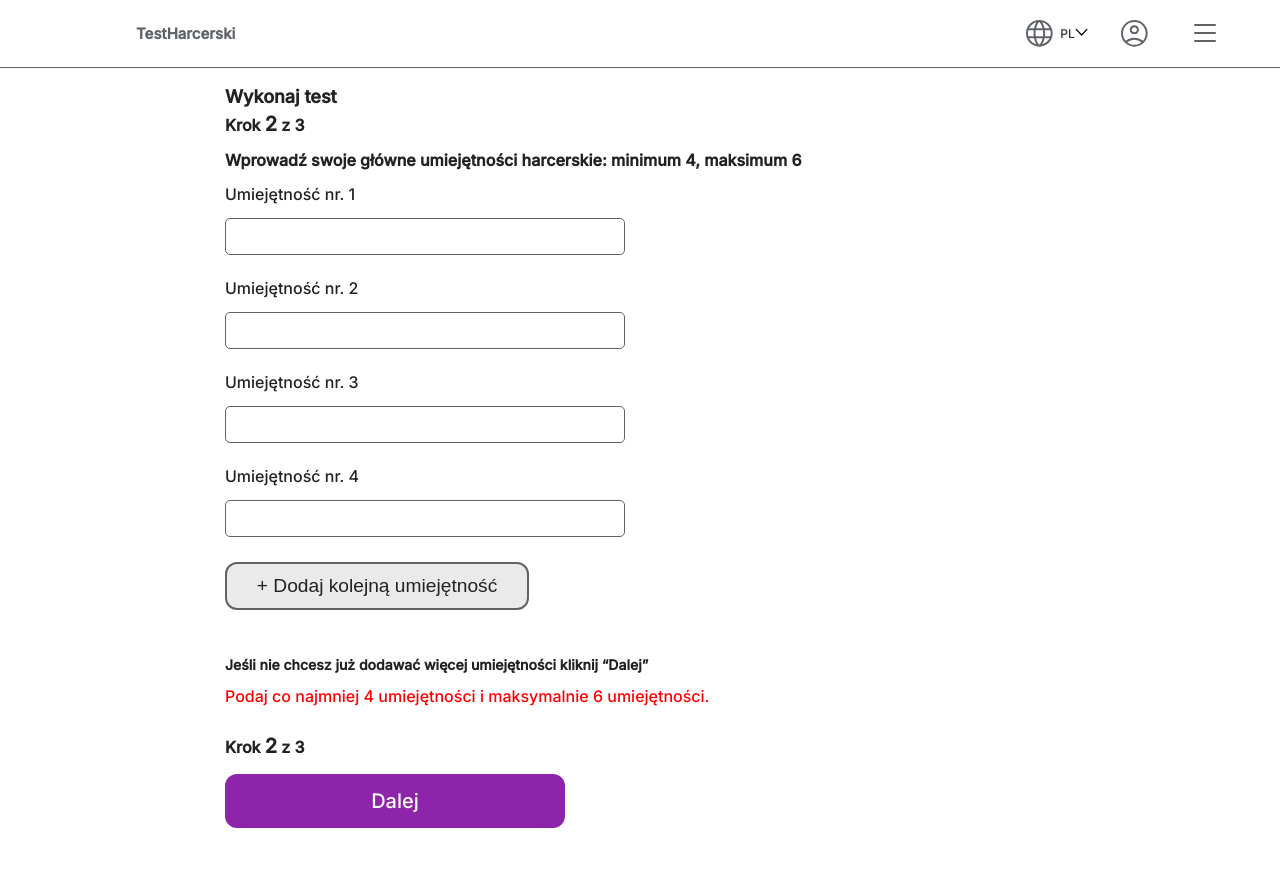
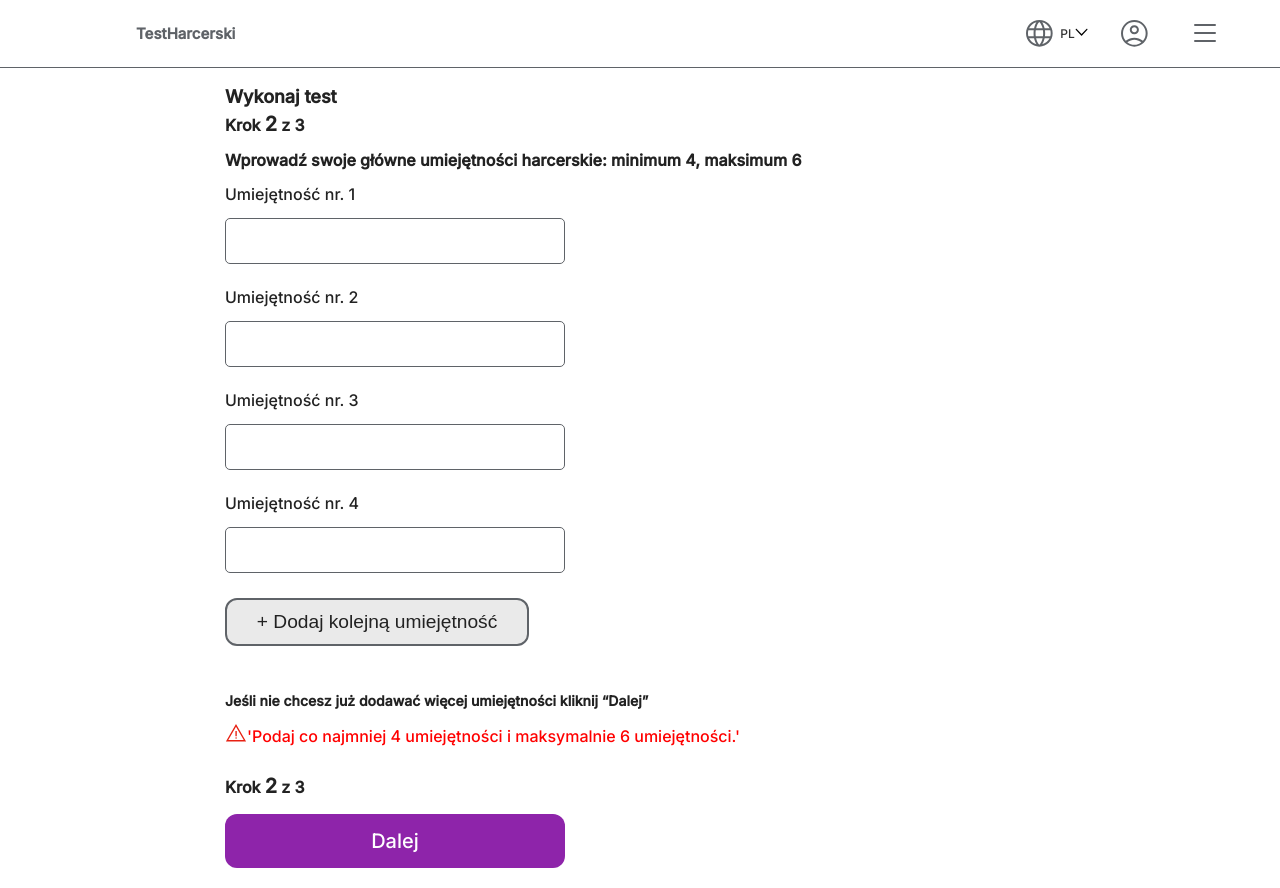
Before and after one commit to gaudnik/test_harcerski, a React (Create React App) app: page /krokdrugi/1/1 in a window 1280 px wide. Before the commit the page ends 848 px from the top, so only its background shows below. Built offline with nearby package versions, Linux system fonts and the light colour scheme.

Commit message:
refactor

```diff
--- a/src/Components/StepTwo.js
+++ b/src/Components/StepTwo.js
@@ -1,5 +1,6 @@
 import React, { useState, useEffect } from 'react';
 import { useNavigate, useParams } from 'react-router-dom';
+import { ReactComponent as WarningIcon } from '../Images/warning_icon.svg';
 
 const StepTwo = () => {
   const { firstName, lastName } = useParams();
@@ -27,7 +28,12 @@ const StepTwo = () => {
   useEffect(() => {
     const filledSkills = skills.filter((skill) => skill !== '');
     if (filledSkills.length < 4 || skills.length > 6) {
-      setError('Podaj co najmniej 4 umiejętności i maksymalnie 6 umiejętności.');
+      setError(
+        <div>
+        <WarningIcon/>
+        'Podaj co najmniej 4 umiejętności i maksymalnie 6 umiejętności.'
+        </div>
+        );
     } else {
       setError('');
     }
--- a/src/Styles/Sections/_stepone.scss
+++ b/src/Styles/Sections/_stepone.scss
@@ -15,7 +15,9 @@
        @include test-header;
     }
     p {
-        margin-bottom: 2.5rem;
+        margin-bottom: 1.3rem;
+        font-size: 0.9rem;
+        font-weight: 400;
     }
     &__step-number {
        @include step-number;
@@ -28,6 +30,7 @@
         margin-bottom: 10px;
 
         label {
+          font-size: 0.9rem;
           line-height: 1.5rem;
           display: block;
           position: relative;
@@ -64,10 +67,6 @@
       input[type='radio']:checked + .stepone__radio-checkmark {
         border: 5px solid purple;
       }
-      input[type='radio']:checked + .stepone__radio-label {
-        font-weight: bold;
-        color: purple;
-      }
 
       .stepone__radio input[type='radio'] {
         display: none;
--- a/src/Styles/Sections/_steptwo.scss
+++ b/src/Styles/Sections/_steptwo.scss
@@ -29,7 +29,9 @@
     }
     &__input {
         @include inputs;
-        width: 25rem;
+        @include notebook{
+            width: 21.249rem;
+        }
     }
     &__addskill-btn {
         width: 19rem;
@@ -43,5 +45,9 @@
     &__error{
         margin-bottom: 2rem;
         color: red;
+        text-align: center;
+        @include notebook {
+            text-align: left;
+        }
     }
 }
--- a/src/Styles/Settings/_mixins.scss
+++ b/src/Styles/Settings/_mixins.scss
@@ -36,7 +36,6 @@
 
   @mixin test-header {
     font-weight: 600;
-    width: 23rem;
     margin-bottom: 1.125rem;
     @include notebook{
       width: 100%;
@@ -49,5 +48,7 @@
     margin-top: 1rem;
     border: 1px solid #5F6368;
     border-radius: 5px;
-    height: 2.313rem;
+    height: 2.875rem;
+    font-size: 0.938rem;
+    font-weight: 600;
   }
```
